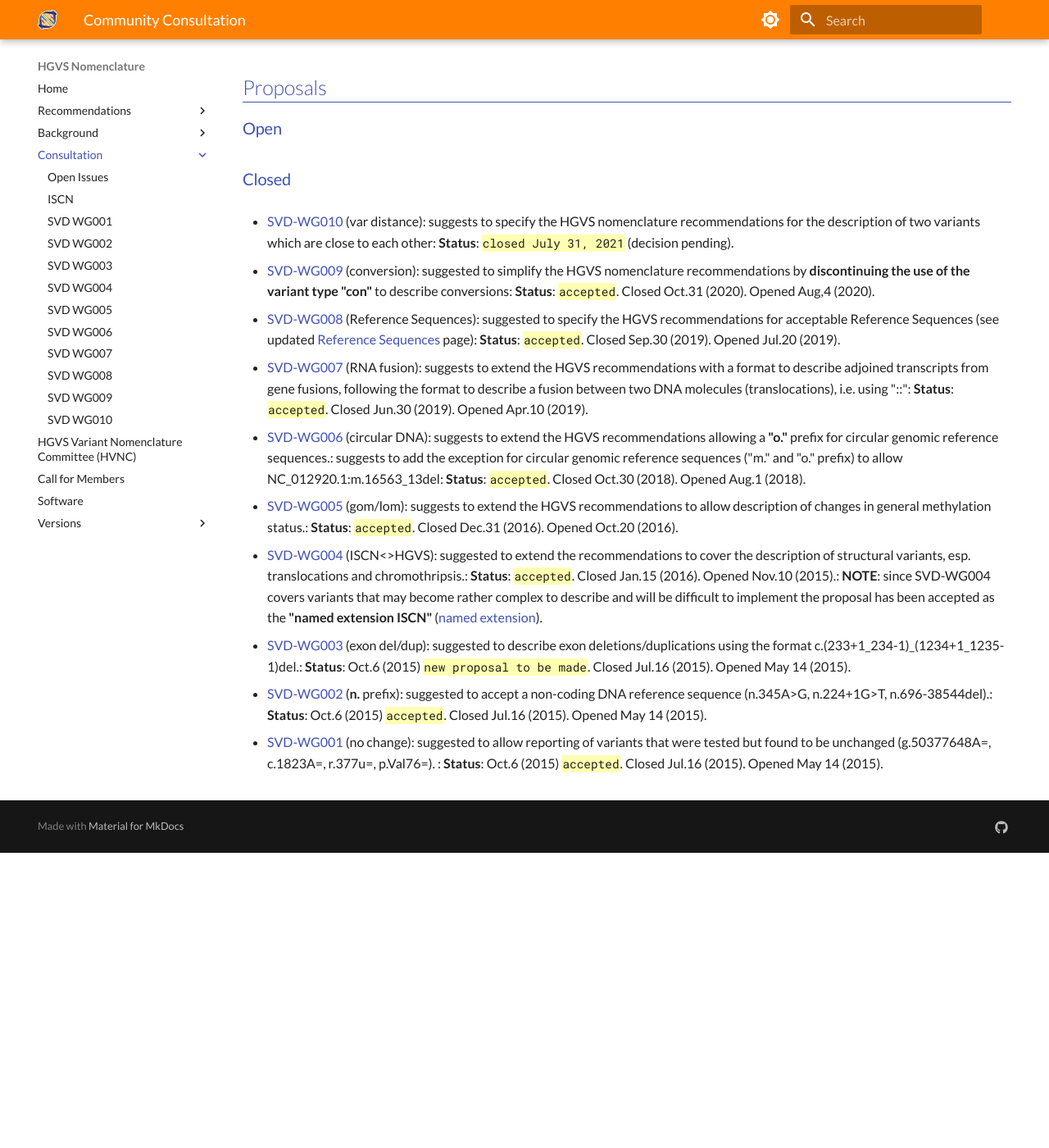
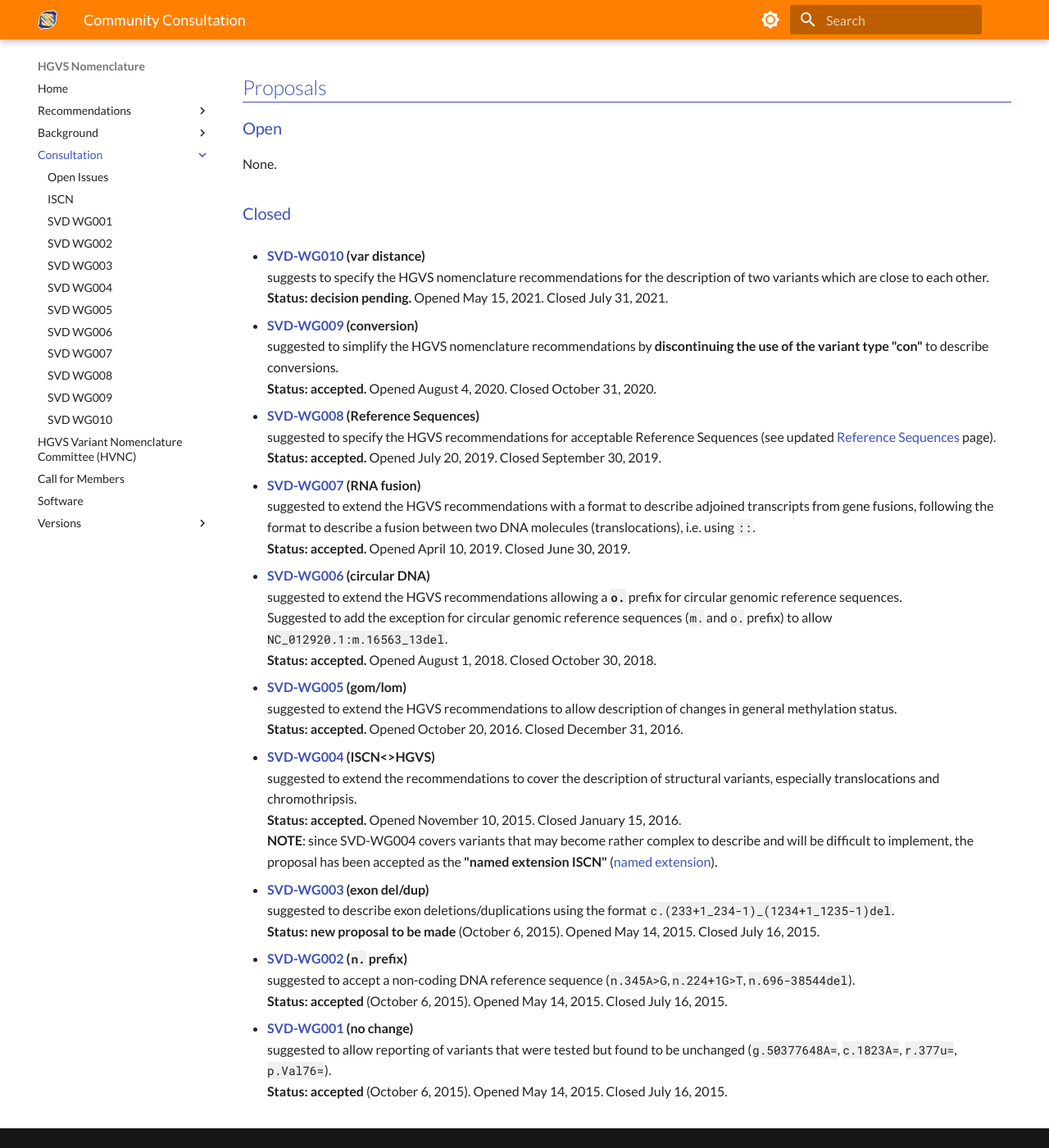
Before and after one commit to HGVSnomenclature/hgvs-nomenclature, an MkDocs documentation site: the page built from docs/consultation/index.md, in a window 1280 px wide and 1400 px high, scrolled down 721 px. Shown: the whole window at 82% size. Built offline with MkDocs 1.6.1 and Material for MkDocs 9.7.7, drawn with Linux system fonts in a browser that asks for light colours; before the commit the page ends 1761 px from its top, so only the background shows below that; some of the changed text lies outside the part shown.

Commit message:
Style and fix community consultation index page.

```diff
--- a/docs/consultation/index.md
+++ b/docs/consultation/index.md
@@ -1,41 +1,72 @@
 # Community Consultation
 
-The HGVS Nomenclature is administed by the [HGVS Variant Nomenclature Committee (HVNC)](../hvnc.md), a working group of the Human Genome Organization. The HVNC handles requests to change or extend HGVS Nomenclature through a **Community Consultation** process. Proposed and implemented changes will be discussed using our [GitHub Discussions](https://github.com/HGVSnomenclature/hgvs-nomenclature/discussions) forum and summarized here.
+The HGVS Nomenclature is administered by the [HGVS Variant Nomenclature Committee (HVNC)](../hvnc.md), a working group of the Human Genome Organization.
+The HVNC handles requests to change or extend HGVS Nomenclature through a **Community Consultation** process.
+Proposed and implemented changes will be discussed using our [GitHub Discussions](https://github.com/HGVSnomenclature/hgvs-nomenclature/discussions) forum and summarized here.
 
 ## Proposal Process
 
-- Anyone may submit a proposal for changes to Discussions. The proposal is initially considered OPEN and under discussion.
+- Anyone may submit a proposal for changes to Discussions.
+  The proposal is initially considered OPEN and under discussion.
 - Anyone may comment on an OPEN proposal.
-- The HVNC will evaluate all proposals from time to time. For each proposal, the committee may choose to:
+- The HVNC will evaluate all proposals from time to time.
+  For each proposal, the committee may choose to:
     - leave the proposal OPEN for further discussion;
-    - mark the propossal as REJECTED with explanation if the proposal is deemed unworkable, incomplete, or inconsistent with the existing guidelines, or if it is similar to existing or recently considered proposals; or
-    - move the propsal to DRAFTING to indicate that a member of the HVNC will understake drafting of the changes.
-- When a proposal is in the DRAFTING stage, a GitHub issue is created to track writing for the intended documentation change. Writing will be undertaken in a branch dedicated for the assigned issue. A pull request will eventually be submitted and evaluated.
-- Evaluation of the PR is limited to HVNC members (i.e., not for public discussion), although specific users may be asked for comments when warranted. If the PR is eventually merged, the discussion proposal is marked as ADOPTED.
+    - mark the proposal as REJECTED with explanation if the proposal is deemed unworkable, incomplete, or inconsistent with the existing guidelines, or if it is similar to existing or recently considered proposals; or
+    - move the proposal to DRAFTING to indicate that a member of the HVNC will undertake drafting of the changes.
+- When a proposal is in the DRAFTING stage, a GitHub issue is created to track writing for the intended documentation change.
+  Writing will be undertaken in a branch dedicated for the assigned issue.
+  A pull request will eventually be submitted and evaluated.
+- Evaluation of the PR is limited to HVNC members (i.e., not for public discussion), although specific users may be asked for comments when warranted.
+  If the PR is eventually merged, the discussion proposal is marked as ADOPTED.
 - If the PR is not merged for any reason (e.g., if we realize that the PR creates unforeseen issues with the existing nomenclature), the proposal will either be re-opened for more discussion or rejected at the discretion of the committee.
 
 ## Proposals
 
 ### Open
 
+None.
+
 ### Closed
 
-- [SVD-WG010](SVD-WG010.md) (var distance): suggests to specify the HGVS nomenclature recommendations for the description of two variants which are close to each other: **Status**: <code class="spot1">closed July 31, 2021</code> (decision pending).
+- **[SVD-WG010](SVD-WG010.md) (var distance)**<br>
+  suggests to specify the HGVS nomenclature recommendations for the description of two variants which are close to each other.<br>
+  **Status: decision pending.** Opened May 15, 2021. Closed July 31, 2021.
 
-- [SVD-WG009](SVD-WG009.md) (conversion): suggested to simplify the HGVS nomenclature recommendations by **discontinuing the use of the variant type "con"** to describe conversions: **Status**: <code class="spot1">accepted</code>. Closed Oct.31 (2020). Opened Aug,4 (2020).
+- **[SVD-WG009](SVD-WG009.md) (conversion)**<br>
+  suggested to simplify the HGVS nomenclature recommendations by **discontinuing the use of the variant type "con"** to describe conversions.<br>
+  **Status: accepted.** Opened August 4, 2020. Closed October 31, 2020.
 
-- [SVD-WG008](SVD-WG008.md) (Reference Sequences): suggested to specify the HGVS recommendations for acceptable Reference Sequences (see updated [Reference Sequences](../background/refseq.md) page): **Status**: <code class="spot1">accepted</code>. Closed Sep.30 (2019). Opened Jul.20 (2019).
+- **[SVD-WG008](SVD-WG008.md) (Reference Sequences)**<br>
+  suggested to specify the HGVS recommendations for acceptable Reference Sequences (see updated [Reference Sequences](../background/refseq.md) page).<br>
+  **Status: accepted.** Opened July 20, 2019. Closed September 30, 2019.
 
-- [SVD-WG007](SVD-WG007.md) (RNA fusion): suggests to extend the HGVS recommendations with a format to describe adjoined transcripts from gene fusions, following the format to describe a fusion between two DNA molecules (translocations), i.e. using "::": **Status**: <code class="spot1">accepted</code>. Closed Jun.30 (2019). Opened Apr.10 (2019).
+- **[SVD-WG007](SVD-WG007.md) (RNA fusion)**<br>
+  suggested to extend the HGVS recommendations with a format to describe adjoined transcripts from gene fusions, following the format to describe a fusion between two DNA molecules (translocations), i.e. using `::`.<br>
+  **Status: accepted.** Opened April 10, 2019. Closed June 30, 2019.
 
-- [SVD-WG006](SVD-WG006.md) (circular DNA): suggests to extend the HGVS recommendations allowing a **"o."** prefix for circular genomic reference sequences.: suggests to add the exception for circular genomic reference sequences ("m." and "o." prefix) to allow NC_012920.1:m.16563_13del: **Status**: <code class="spot1">accepted</code>. Closed Oct.30 (2018). Opened Aug.1 (2018).
+- **[SVD-WG006](SVD-WG006.md) (circular DNA)**<br>
+  suggested to extend the HGVS recommendations allowing a **`o.`** prefix for circular genomic reference sequences.<br>
+  Suggested to add the exception for circular genomic reference sequences (`m.` and `o.` prefix) to allow `NC_012920.1:m.16563_13del`.<br>
+  **Status: accepted.** Opened August 1, 2018. Closed October 30, 2018.
 
-- [SVD-WG005](SVD-WG005.md) (gom/lom): suggests to extend the HGVS recommendations to allow description of changes in general methylation status.: **Status**: <code class="spot1">accepted</code>. Closed Dec.31 (2016). Opened Oct.20 (2016).
+- **[SVD-WG005](SVD-WG005.md) (gom/lom)**<br>
+  suggested to extend the HGVS recommendations to allow description of changes in general methylation status.<br>
+  **Status: accepted.** Opened October 20, 2016. Closed December 31, 2016.
 
-- [SVD-WG004](SVD-WG004.md) (ISCN<>HGVS): suggested to extend the recommendations to cover the description of structural variants, esp. translocations and chromothripsis.: **Status**: <code class="spot1">accepted</code>. Closed Jan.15 (2016). Opened Nov.10 (2015).: **NOTE**: since SVD-WG004 covers variants that may become rather complex to describe and will be difficult to implement the proposal has been accepted as the **"named extension ISCN"** ([named extension](../versions/older-versions.md#SVD-WG004)).
+- **[SVD-WG004](SVD-WG004.md) (ISCN<>HGVS)**<br>
+  suggested to extend the recommendations to cover the description of structural variants, especially translocations and chromothripsis.<br>
+  **Status: accepted.** Opened November 10, 2015. Closed January 15, 2016.<br>
+  **NOTE**: since SVD-WG004 covers variants that may become rather complex to describe and will be difficult to implement, the proposal has been accepted as the **"named extension ISCN"** ([named extension](../versions/older-versions.md#SVD-WG004)).
 
-- [SVD-WG003](SVD-WG003.md) (exon del/dup): suggested to describe exon deletions/duplications using the format c.(233+1_234-1)\_(1234+1_1235-1)del.: **Status**: Oct.6 (2015) <code class="spot1">new proposal to be made</code>. Closed Jul.16 (2015). Opened May 14 (2015).
+- **[SVD-WG003](SVD-WG003.md) (exon del/dup)**<br>
+  suggested to describe exon deletions/duplications using the format `c.(233+1_234-1)_(1234+1_1235-1)del`.<br>
+  **Status: new proposal to be made** (October 6, 2015). Opened May 14, 2015. Closed July 16, 2015.
 
-- [SVD-WG002](SVD-WG002.md) (**n.** prefix): suggested to accept a non-coding DNA reference sequence (n.345A>G, n.224+1G>T, n.696-38544del).: **Status**: Oct.6 (2015) <code class="spot1">accepted</code>. Closed Jul.16 (2015). Opened May 14 (2015).
+- **[SVD-WG002](SVD-WG002.md) (`n.` prefix)**<br>
+  suggested to accept a non-coding DNA reference sequence (`n.345A>G`, `n.224+1G>T`, `n.696-38544del`).<br>
+  **Status: accepted** (October 6, 2015). Opened May 14, 2015. Closed July 16, 2015.
 
-- [SVD-WG001](SVD-WG001.md) (no change): suggested to allow reporting of variants that were tested but found to be unchanged (g.50377648A=, c.1823A=, r.377u=, p.Val76=). : **Status**: Oct.6 (2015) <code class="spot1">accepted</code>. Closed Jul.16 (2015). Opened May 14 (2015).
+- **[SVD-WG001](SVD-WG001.md) (no change)**<br>
+  suggested to allow reporting of variants that were tested but found to be unchanged (`g.50377648A=`, `c.1823A=`, `r.377u=`, `p.Val76=`).<br>
+  **Status: accepted** (October 6, 2015). Opened May 14, 2015. Closed July 16, 2015.
```
